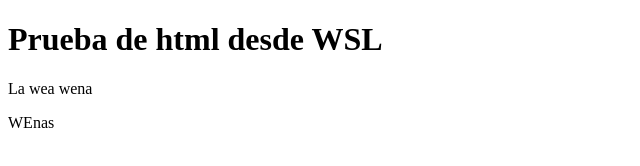
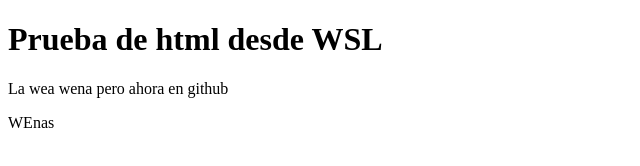
Before and after one commit to Ramsisgo/ProyectosDemos, a plain HTML site: page index.html in a window 1280 px wide. Shown: the whole page, without its empty margins (0-640 px from the left). Drawn offline with Linux system fonts and the light colour scheme.

Commit message:
Cambio de prueba

```diff
--- a/index.html
+++ b/index.html
@@ -8,7 +8,7 @@
 </head>
 <body>
     <h1>Prueba de html desde WSL</h1>
-    <article>La wea wena</article>
+    <article>La wea wena pero ahora en github</article>
     <p>WEnas</p>
 </body>
 </html>
```
